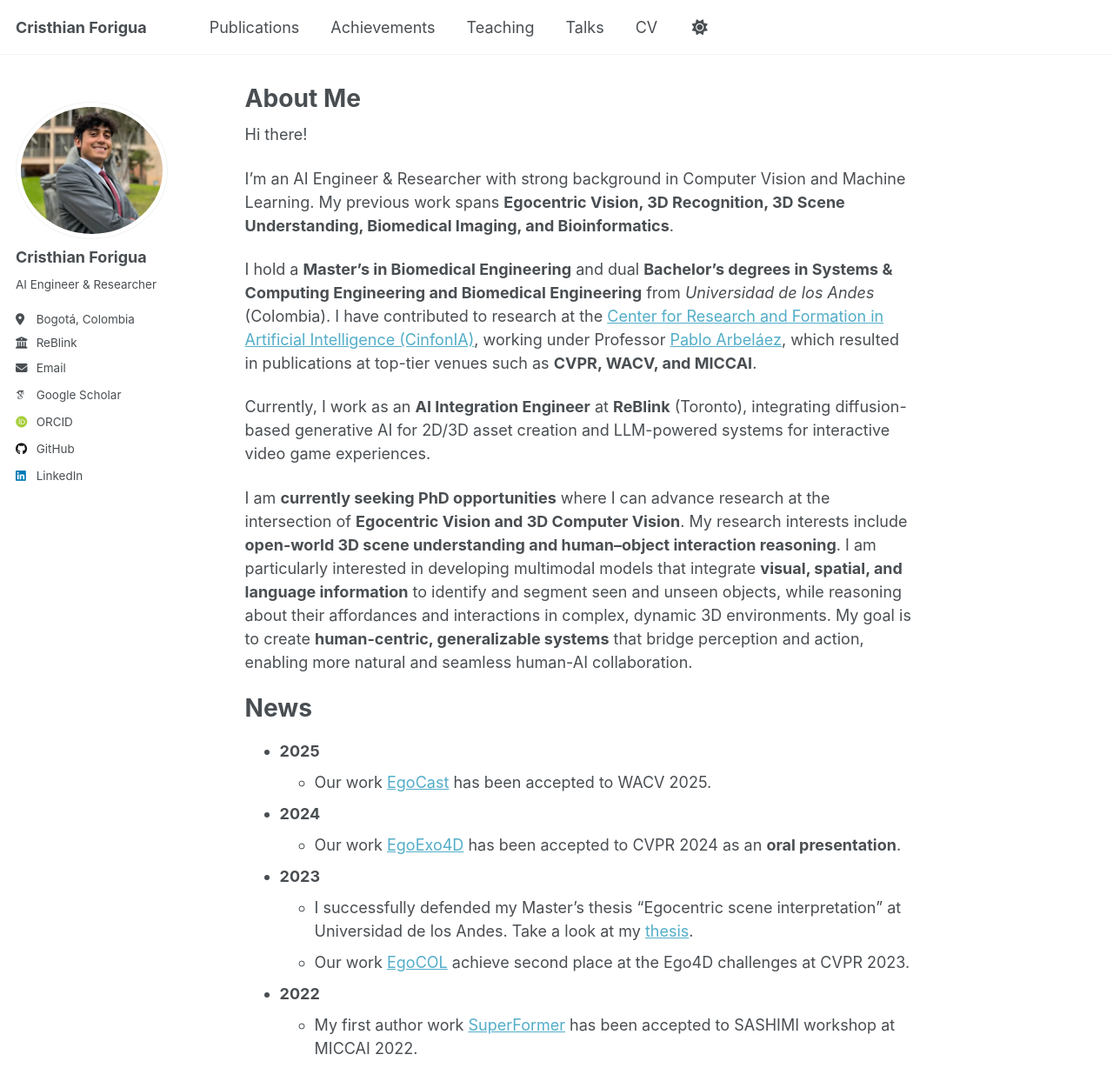
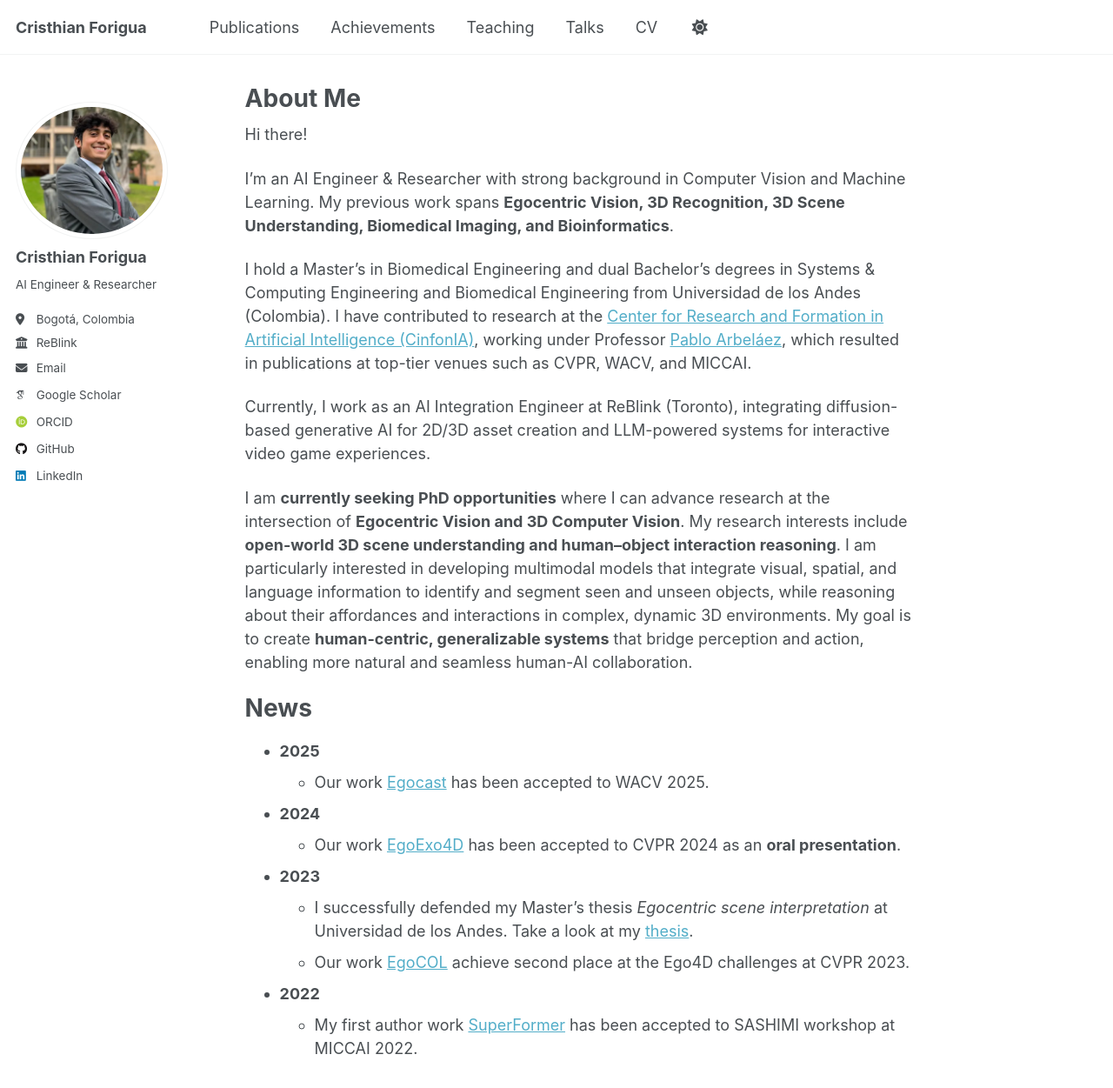
Before and after one commit to cdforigua05/cdforigua05.github.io, a Jekyll site: the page built from _pages/about.md, in a window 1280 px wide and 1400 px high. Shown: the top 1251 px of the window at 87% size. Built offline with Jekyll 4.4.1, drawn with Linux system fonts in a browser that asks for light colours; some web fonts are replaced; a script that is not in the unit is left out.

```diff
--- a/_pages/about.md
+++ b/_pages/about.md
@@ -11,24 +11,24 @@ Hi there!
 
 I'm an AI Engineer & Researcher with strong background in Computer Vision and Machine Learning. My previous work spans **Egocentric Vision, 3D Recognition, 3D Scene Understanding, Biomedical Imaging, and Bioinformatics**.
 
-I hold a **Master’s in Biomedical Engineering** and dual **Bachelor’s degrees in Systems & Computing Engineering and Biomedical Engineering** from *Universidad de los Andes* (Colombia). I have contributed to research at the [Center for Research and Formation in Artificial Intelligence (CinfonIA)](https://cinfonia.uniandes.edu.co/), working under Professor [Pablo Arbeláez](https://scholar.google.com/citations?hl=es&user=k0nZO90AAAAJ), which resulted in publications at top-tier venues such as **CVPR, WACV, and MICCAI**.
+I hold a Master’s in Biomedical Engineering and dual Bachelor’s degrees in Systems & Computing Engineering and Biomedical Engineering from Universidad de los Andes (Colombia). I have contributed to research at the [Center for Research and Formation in Artificial Intelligence (CinfonIA)](https://cinfonia.uniandes.edu.co/), working under Professor [Pablo Arbeláez](https://scholar.google.com/citations?hl=es&user=k0nZO90AAAAJ), which resulted in publications at top-tier venues such as CVPR, WACV, and MICCAI.
 
-Currently, I work as an **AI Integration Engineer** at **ReBlink** (Toronto), integrating diffusion-based generative AI for 2D/3D asset creation and LLM-powered systems for interactive video game experiences.
+Currently, I work as an AI Integration Engineer at ReBlink (Toronto), integrating diffusion-based generative AI for 2D/3D asset creation and LLM-powered systems for interactive video game experiences.
 
-I am **currently seeking PhD opportunities** where I can advance research at the intersection of **Egocentric Vision and 3D Computer Vision**. My research interests include **open-world 3D scene understanding and human–object interaction reasoning**. I am particularly interested in developing multimodal models that integrate **visual, spatial, and language information** to identify and segment seen and unseen objects, while reasoning about their affordances and interactions in complex, dynamic 3D environments. My goal is to create **human-centric, generalizable systems** that bridge perception and action, enabling more natural and seamless human-AI collaboration.
+I am **currently seeking PhD opportunities** where I can advance research at the intersection of **Egocentric Vision and 3D Computer Vision**. My research interests include **open-world 3D scene understanding and human–object interaction reasoning**. I am particularly interested in developing multimodal models that integrate visual, spatial, and language information to identify and segment seen and unseen objects, while reasoning about their affordances and interactions in complex, dynamic 3D environments. My goal is to create **human-centric, generalizable systems** that bridge perception and action, enabling more natural and seamless human-AI collaboration.
 
 
 News
 ======
 
 - **2025**
-    - Our work [EgoCast](https://bcv-uniandes.github.io/egocast-wp/) has been accepted to WACV 2025.
+    - Our work [Egocast](https://bcv-uniandes.github.io/egocast-wp/) has been accepted to WACV 2025.
 
 - **2024**
     - Our work [EgoExo4D](https://ego-exo4d-data.org/) has been accepted to CVPR 2024 as an **oral presentation**.
 
 - **2023**
-    - I successfully defended my Master's thesis "Egocentric scene interpretation" at Universidad de los Andes. Take a look at my [thesis](https://cdforigua05.github.io/files/Egocentric_Scene_Interpretation.pdf).
+    - I successfully defended my Master's thesis *Egocentric scene interpretation* at Universidad de los Andes. Take a look at my [thesis](https://cdforigua05.github.io/files/Egocentric_Scene_Interpretation.pdf).
     - Our work [EgoCOL](https://arxiv.org/pdf/2306.16606) achieve second place at the Ego4D challenges at CVPR 2023.
 
 - **2022**
```
